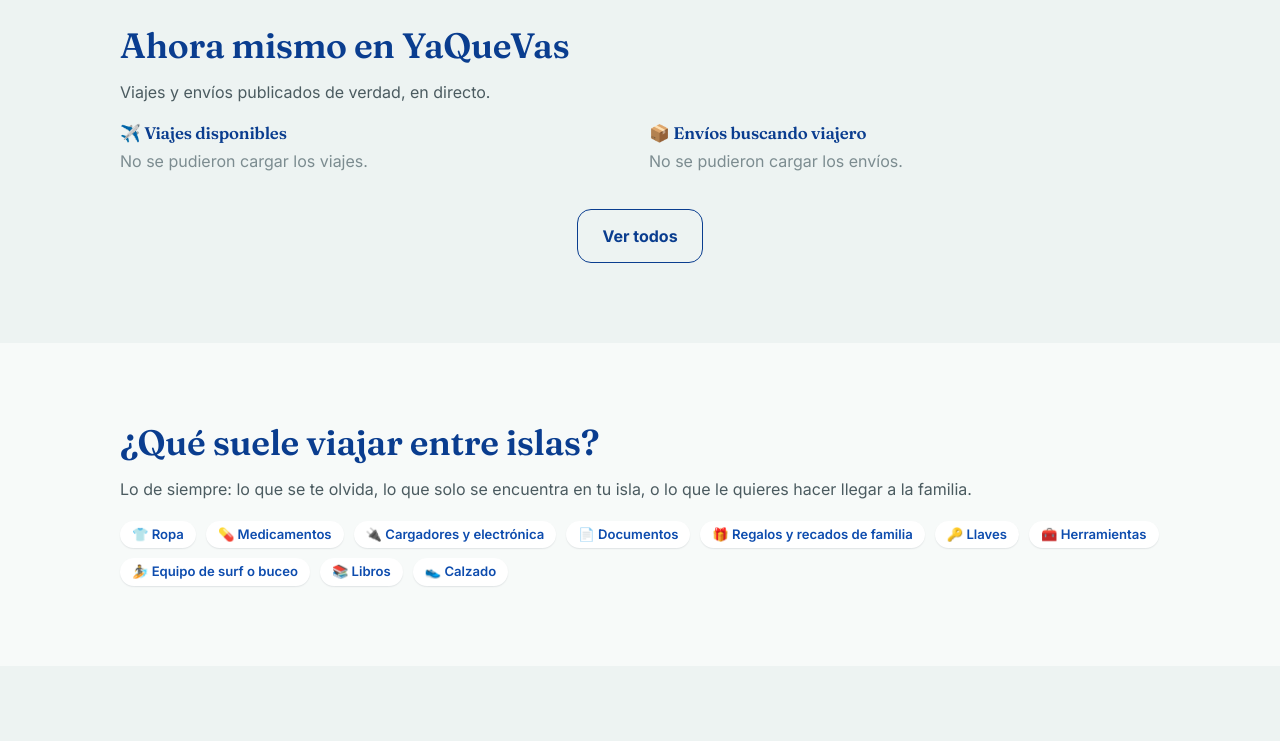
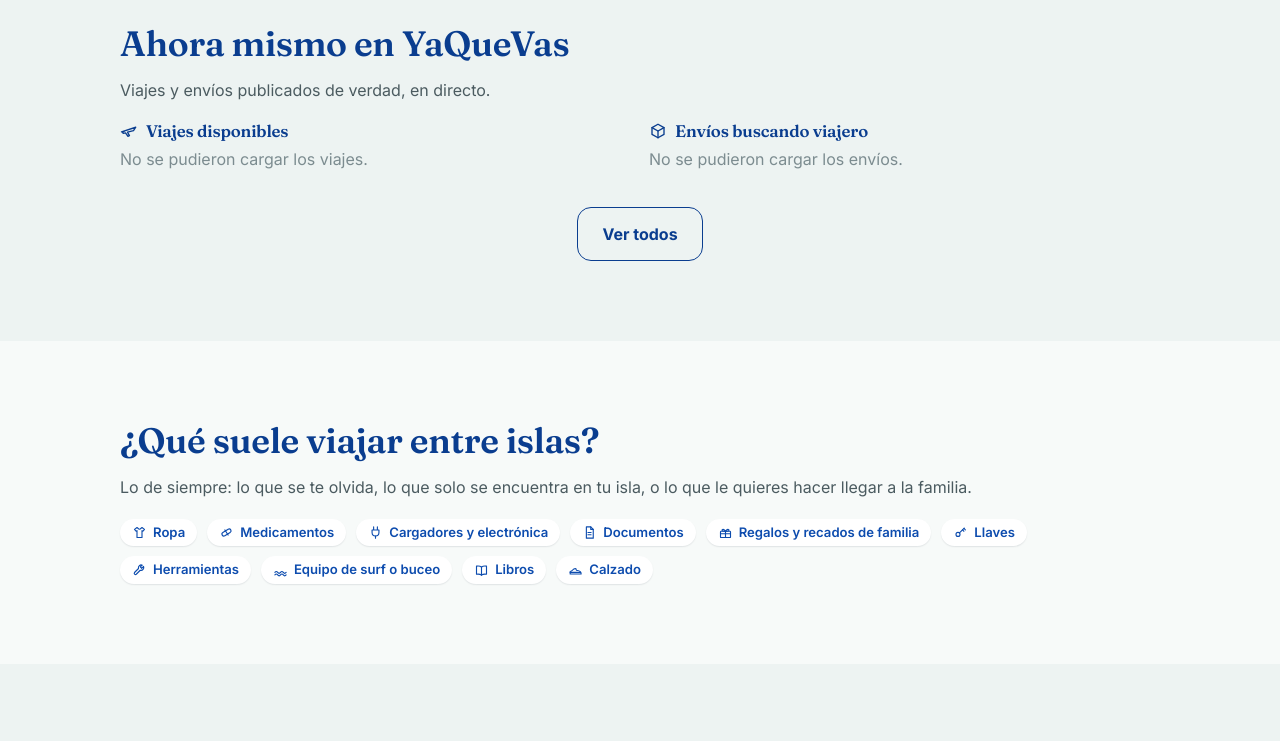
Before and after one commit to fumero-pro/yaquevas2.0, a plain HTML site: page frontend/index.html in a window 1280 px wide. Shown: the part 1840-2581 px from the top of the page. Drawn offline with Linux system fonts and the light colour scheme; no server answers.

Commit message:
Sistema de iconos SVG propio: fuera todos los emoticonos
- Nuevo frontend/js/icons.js: set de iconos de línea propios (trazo, currentColor,
  sin dependencias) — categorías, transporte, interfaz (campana, menú, compartir, etc.)
- Hidratación automática vía data-yqv-icon en HTML estático; YQVIcons.svg() directo
  en contenido generado por JS (nav, tarjetas, chat)
- Sustituidos todos los emoticonos del sitio (nav, portada, chat, buscar, ya-voy, enviar)
- Mensajes de chat/compartir: emoticonos quitados también del texto (no solo de la UI)

```diff
--- a/frontend/css/styles.css
+++ b/frontend/css/styles.css
@@ -142,6 +142,8 @@
 }
 
 /* ---------- Botones ---------- */
+.yqv-icon { flex: none; vertical-align: middle; }
+
 .btn {
   display: inline-flex; align-items: center; justify-content: center; gap: 8px;
   font-family: var(--font-body); font-weight: 700; font-size: 1rem;
--- a/frontend/index.html
+++ b/frontend/index.html
@@ -20,7 +20,7 @@
       <a href="/enviar.html" class="btn btn-primary btn-lg">QUIERO ENVIAR ALGO</a>
       <a href="/ya-voy.html" class="btn btn-lg" style="background:white;color:var(--marine-900);">YA VOY / TENGO ESPACIO</a>
     </div>
-    <button type="button" id="downloadAppBtn" class="btn btn-outline" style="margin-top:18px; border-color:rgba(255,255,255,0.5); color:white;">📱 Descargar app (próximamente)</button>
+    <button type="button" id="downloadAppBtn" class="btn btn-outline" style="margin-top:18px; border-color:rgba(255,255,255,0.5); color:white;"><span data-yqv-icon="phone" data-yqv-icon-size="16"></span> Descargar app (próximamente)</button>
   </div>
 </section>
 
@@ -79,11 +79,11 @@
     <p class="lead" style="font-size:1rem;">Viajes y envíos publicados de verdad, en directo.</p>
     <div class="card-grid cols-2" style="margin-top:20px;">
       <div>
-        <h3 style="font-size:1.05rem;">✈️ Viajes disponibles</h3>
+        <h3 style="font-size:1.05rem; display:flex; align-items:center; gap:8px;"><span data-yqv-icon="plane"></span> Viajes disponibles</h3>
         <div id="homeTripsBox" class="stack"><p class="muted">Cargando…</p></div>
       </div>
       <div>
-        <h3 style="font-size:1.05rem;">📦 Envíos buscando viajero</h3>
+        <h3 style="font-size:1.05rem; display:flex; align-items:center; gap:8px;"><span data-yqv-icon="package"></span> Envíos buscando viajero</h3>
         <div id="homeShipmentsBox" class="stack"><p class="muted">Cargando…</p></div>
       </div>
     </div>
@@ -98,16 +98,16 @@
     <h2>¿Qué suele viajar entre islas?</h2>
     <p class="lead" style="font-size:1rem;">Lo de siempre: lo que se te olvida, lo que solo se encuentra en tu isla, o lo que le quieres hacer llegar a la familia.</p>
     <div class="row" style="gap:10px; flex-wrap:wrap; margin-top:20px;">
-      <span class="pill" style="background:white; box-shadow:var(--shadow-1);">👕 Ropa</span>
-      <span class="pill" style="background:white; box-shadow:var(--shadow-1);">💊 Medicamentos</span>
-      <span class="pill" style="background:white; box-shadow:var(--shadow-1);">🔌 Cargadores y electrónica</span>
-      <span class="pill" style="background:white; box-shadow:var(--shadow-1);">📄 Documentos</span>
-      <span class="pill" style="background:white; box-shadow:var(--shadow-1);">🎁 Regalos y recados de familia</span>
-      <span class="pill" style="background:white; box-shadow:var(--shadow-1);">🔑 Llaves</span>
-      <span class="pill" style="background:white; box-shadow:var(--shadow-1);">🧰 Herramientas</span>
-      <span class="pill" style="background:white; box-shadow:var(--shadow-1);">🏄 Equipo de surf o buceo</span>
-      <span class="pill" style="background:white; box-shadow:var(--shadow-1);">📚 Libros</span>
-      <span class="pill" style="background:white; box-shadow:var(--shadow-1);">👟 Calzado</span>
+      <span class="pill" style="background:white; box-shadow:var(--shadow-1);"><span data-yqv-icon="shirt" data-yqv-icon-size="15"></span> Ropa</span>
+      <span class="pill" style="background:white; box-shadow:var(--shadow-1);"><span data-yqv-icon="pill" data-yqv-icon-size="15"></span> Medicamentos</span>
+      <span class="pill" style="background:white; box-shadow:var(--shadow-1);"><span data-yqv-icon="plug" data-yqv-icon-size="15"></span> Cargadores y electrónica</span>
+      <span class="pill" style="background:white; box-shadow:var(--shadow-1);"><span data-yqv-icon="document" data-yqv-icon-size="15"></span> Documentos</span>
+      <span class="pill" style="background:white; box-shadow:var(--shadow-1);"><span data-yqv-icon="gift" data-yqv-icon-size="15"></span> Regalos y recados de familia</span>
+      <span class="pill" style="background:white; box-shadow:var(--shadow-1);"><span data-yqv-icon="key" data-yqv-icon-size="15"></span> Llaves</span>
+      <span class="pill" style="background:white; box-shadow:var(--shadow-1);"><span data-yqv-icon="wrench" data-yqv-icon-size="15"></span> Herramientas</span>
+      <span class="pill" style="background:white; box-shadow:var(--shadow-1);"><span data-yqv-icon="wave" data-yqv-icon-size="15"></span> Equipo de surf o buceo</span>
+      <span class="pill" style="background:white; box-shadow:var(--shadow-1);"><span data-yqv-icon="book" data-yqv-icon-size="15"></span> Libros</span>
+      <span class="pill" style="background:white; box-shadow:var(--shadow-1);"><span data-yqv-icon="shoe" data-yqv-icon-size="15"></span> Calzado</span>
     </div>
   </div>
 </section>
@@ -163,6 +163,7 @@
 
 <div id="yqv-footer"></div>
 <script src="/js/api.js"></script>
+<script src="/js/icons.js"></script>
 <script src="/js/nav.js"></script>
 <script>
 document.getElementById('downloadAppBtn').addEventListener('click', () => {
--- a/frontend/js/api.js
+++ b/frontend/js/api.js
@@ -52,7 +52,11 @@
   }
 
   const ISLANDS = ['Tenerife', 'Gran Canaria', 'La Palma', 'La Gomera', 'El Hierro', 'Fuerteventura', 'Lanzarote', 'La Graciosa'];
-  const TRANSPORT_LABELS = { avion: 'Avión ✈️', barco: 'Barco 🚢', coche: 'Coche 🚗' };
+  const TRANSPORT_LABELS = {
+    get avion() { return `${YQVIcons.svg('plane', { size: 15 })} Avión`; },
+    get barco() { return `${YQVIcons.svg('ship', { size: 15 })} Barco`; },
+    get coche() { return `${YQVIcons.svg('car', { size: 15 })} Coche`; },
+  };
   const STATUS_LABELS = {
     borrador: 'Borrador', publicado: 'Publicado', buscando_viajero: 'Buscando viajero',
     solicitud_recibida: 'Solicitud recibida', solicitado: 'Solicitado', aceptado: 'Aceptado',
--- /dev/null
+++ b/frontend/js/icons.js
@@ -0,0 +1,50 @@
+// YaQueVas — sistema de iconos propio (línea, sin emoticonos).
+// Estilo: trazo uniforme, esquinas redondeadas, hereda el color del texto (currentColor).
+const YQVIcons = (() => {
+  const PATHS = {
+    // --- Objetos / categorías ---
+    shirt: '<path d="M8 4 L4 7 L6.5 10 L8 9 V20 H16 V9 L17.5 10 L20 7 L16 4 L14 5.5 A2.2 2.2 0 0 1 10 5.5 Z"/>',
+    pill: '<rect x="4" y="9" width="16" height="6" rx="3" transform="rotate(-32 12 12)"/><line x1="12" y1="7.2" x2="12" y2="16.8" transform="rotate(-32 12 12)"/>',
+    plug: '<path d="M9 3v5M15 3v5M6.5 8h11v4a5.5 5.5 0 0 1-11 0V8Z"/><path d="M12 17.5V21"/>',
+    document: '<path d="M7 3h7l4 4v14H7Z"/><path d="M14 3v4h4"/><line x1="9.5" y1="12" x2="14.5" y2="12"/><line x1="9.5" y1="15.5" x2="14.5" y2="15.5"/>',
+    gift: '<rect x="4" y="10" width="16" height="10" rx="1"/><line x1="4" y1="14" x2="20" y2="14"/><line x1="12" y1="10" x2="12" y2="20"/><path d="M12 10C10 6 6 6.5 6.5 8.5 7 10.3 12 10 12 10ZM12 10C14 6 18 6.5 17.5 8.5 17 10.3 12 10 12 10Z"/>',
+    key: '<circle cx="8" cy="15" r="3.2"/><path d="M10.3 12.7 18 5"/><path d="M15.2 7.8 17.4 10M17.6 5.5 19.8 7.7"/>',
+    wrench: '<path d="M16.5 3.5a4.5 4.5 0 0 0-6.1 5.3L4 15.2a2 2 0 0 0 2.8 2.8l6.4-6.4a4.5 4.5 0 0 0 5.3-6.1l-3 3-2.3-2.3Z"/>',
+    wave: '<path d="M3 15c1.6-2 3-2 4.5 0s3 2 4.5 0 3-2 4.5 0 3 2 4.5 0"/><path d="M3 19c1.6-2 3-2 4.5 0s3 2 4.5 0 3-2 4.5 0 3 2 4.5 0"/>',
+    book: '<path d="M12 6.5C10.2 5 7 4.5 4 5v13c3-.5 6.2 0 8 1.5 1.8-1.5 5-2 8-1.5V5c-3-.5-6.2 0-8 1.5Z"/><line x1="12" y1="6.5" x2="12" y2="19.5"/>',
+    shoe: '<path d="M3.5 17.5v-4c2-.2 3-1 4-2.3 1.3-1.7 2.6-2.2 4-2.2 1 0 1.5.5 1.5 1.3 0 1 1 1.7 2.5 1.7 1.8 0 3 .8 4.5 2.3.8.8 1 1.5 1 3.2H3.5Z"/><line x1="3.5" y1="15" x2="20" y2="15"/>',
+    // --- Transporte ---
+    plane: '<path d="M2 13.2 21 7l-3 4.5-8 2 2.6 4.7-2 .8-3.3-4.4-3 .5-1-1.9 2.7-1Z"/>',
+    ship: '<path d="M5 13h14l-1.8 6H6.8Z"/><path d="M8 13V6h5l3 4"/><line x1="4" y1="19" x2="20" y2="19"/><line x1="12" y1="3" x2="12" y2="6"/>',
+    car: '<path d="M4 16v-3.2c0-.5.3-1 .8-1.2L6.5 9.5A2 2 0 0 1 8.3 8.5h7.4c.8 0 1.5.4 1.8 1.1l1.3 2.7c.5.2.9.6.9 1.2V16"/><rect x="3.2" y="15.4" width="17.6" height="3" rx="1"/><circle cx="7.5" cy="18.6" r="1.6"/><circle cx="16.5" cy="18.6" r="1.6"/>',
+    suitcase: '<rect x="3.5" y="8" width="17" height="12" rx="1.6"/><path d="M9 8V5.5A1.5 1.5 0 0 1 10.5 4h3A1.5 1.5 0 0 1 15 5.5V8"/><line x1="3.5" y1="13" x2="20.5" y2="13"/>',
+    package: '<path d="M12 3 20 7.5v9L12 21 4 16.5v-9Z"/><path d="M4 7.5 12 12l8-4.5"/><line x1="12" y1="12" x2="12" y2="21"/>',
+    // --- Acción / interfaz ---
+    link: '<path d="M9.5 14.5 14.5 9.5"/><path d="M11 7.3 12.6 5.7a3.4 3.4 0 1 1 4.8 4.8L15.8 12"/><path d="M13 16.7 11.4 18.3a3.4 3.4 0 1 1-4.8-4.8L8.2 12"/>',
+    camera: '<path d="M4 8h3l1.6-2.2h6.8L17 8h3v11H4Z"/><circle cx="12" cy="13.2" r="3.4"/>',
+    phone: '<rect x="7" y="3" width="10" height="18" rx="2"/><line x1="10.5" y1="18.2" x2="13.5" y2="18.2"/>',
+    pin: '<path d="M12 21s6.5-6.2 6.5-11A6.5 6.5 0 0 0 5.5 10c0 4.8 6.5 11 6.5 11Z"/><circle cx="12" cy="10" r="2.4"/>',
+    clock: '<circle cx="12" cy="12" r="8.5"/><path d="M12 7.5V12l3 2"/>',
+    bell: '<path d="M6 17h12l-1.6-2.3V10a4.4 4.4 0 0 0-8.8 0v4.7Z"/><path d="M10 19.5a2 2 0 0 0 4 0"/>',
+    menu: '<line x1="4" y1="7" x2="20" y2="7"/><line x1="4" y1="12" x2="20" y2="12"/><line x1="4" y1="17" x2="20" y2="17"/>',
+    sparkle: '<path d="M12 4v3M12 17v3M4 12h3M17 12h3M6.5 6.5l2 2M15.5 15.5l2 2M17.5 6.5l-2 2M8.5 15.5l-2 2"/>',
+  };
+
+  function svg(name, { size = 20, strokeWidth = 1.8, className = '' } = {}) {
+    const inner = PATHS[name];
+    if (!inner) return '';
+    return `<svg class="yqv-icon ${className}" width="${size}" height="${size}" viewBox="0 0 24 24" fill="none" stroke="currentColor" stroke-width="${strokeWidth}" stroke-linecap="round" stroke-linejoin="round" aria-hidden="true">${inner}</svg>`;
+  }
+
+  function hydrate(root = document) {
+    root.querySelectorAll('[data-yqv-icon]').forEach((el) => {
+      const name = el.getAttribute('data-yqv-icon');
+      const size = Number(el.getAttribute('data-yqv-icon-size')) || 18;
+      el.innerHTML = svg(name, { size });
+      el.style.display = 'inline-flex';
+    });
+  }
+  document.addEventListener('DOMContentLoaded', () => hydrate());
+
+  return { svg, hydrate };
+})();
--- a/frontend/js/nav.js
+++ b/frontend/js/nav.js
@@ -27,7 +27,7 @@
       <div class="topbar">
         <div class="topbar-inner">
           <a class="logo" href="/index.html">${LOGO_SVG}Ya<span class="dot">Que</span>Vas</a>
-          <button class="btn btn-outline nav-toggle" id="navToggleBtn" aria-label="Abrir menú">☰</button>
+          <button class="btn btn-outline nav-toggle" id="navToggleBtn" aria-label="Abrir menú">${YQVIcons.svg('menu', { size: 18 })}</button>
           <nav class="nav-links" id="navLinks">
             <a href="/como-funciona.html">Cómo funciona</a>
             <a href="/enviar.html">Enviar algo</a>
@@ -35,7 +35,7 @@
             <a href="/buscar.html">Buscar</a>
             <a href="/faq.html">Ayuda</a>
             ${user ? `<div class="notif-bell-wrap" id="notifBellWrap">
-              <button class="notif-bell" id="notifBellBtn" aria-label="Notificaciones">🔔<span class="notif-count" id="notifCount" style="display:none;">0</span></button>
+              <button class="notif-bell" id="notifBellBtn" aria-label="Notificaciones">${YQVIcons.svg('bell', { size: 19 })}<span class="notif-count" id="notifCount" style="display:none;">0</span></button>
               <div class="notif-dropdown" id="notifDropdown">
                 <div class="notif-dropdown-header">Notificaciones</div>
                 <div class="notif-list" id="notifList"><div class="notif-empty">Cargando…</div></div>
```
Also changed, not shown: frontend/admin.html (+1 -0 lines), frontend/buscar.html (+3 -2 lines), frontend/como-funciona.html (+1 -0 lines), frontend/contacto.html (+1 -0 lines), frontend/enviar.html (+2 -1 lines), frontend/faq.html (+1 -0 lines), frontend/legal.html (+1 -0 lines), frontend/login.html (+1 -0 lines), frontend/mi-cuenta.html (+1 -0 lines), frontend/operacion.html (+11 -10 lines), frontend/registro.html (+1 -0 lines), frontend/ya-voy.html (+2 -1 lines).
